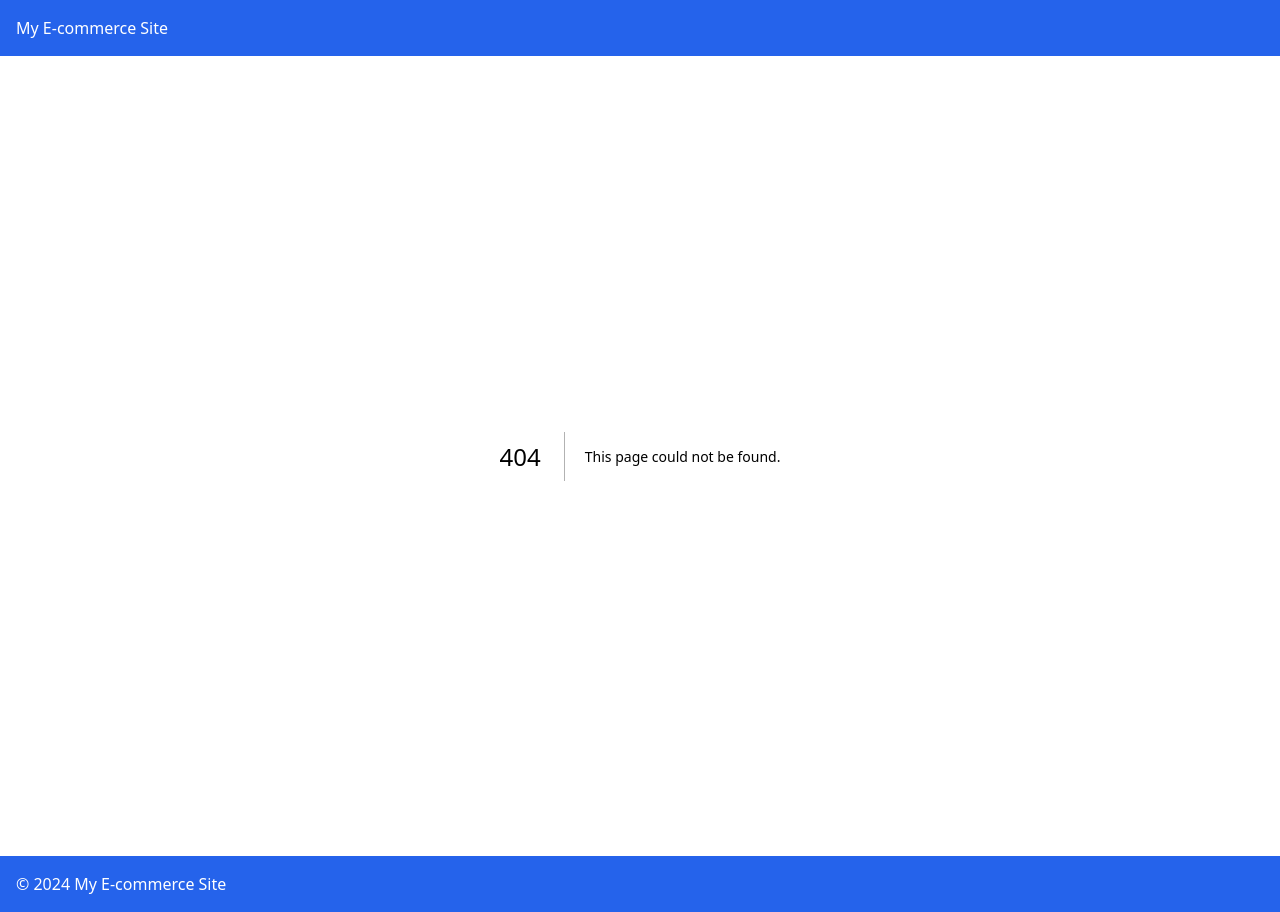
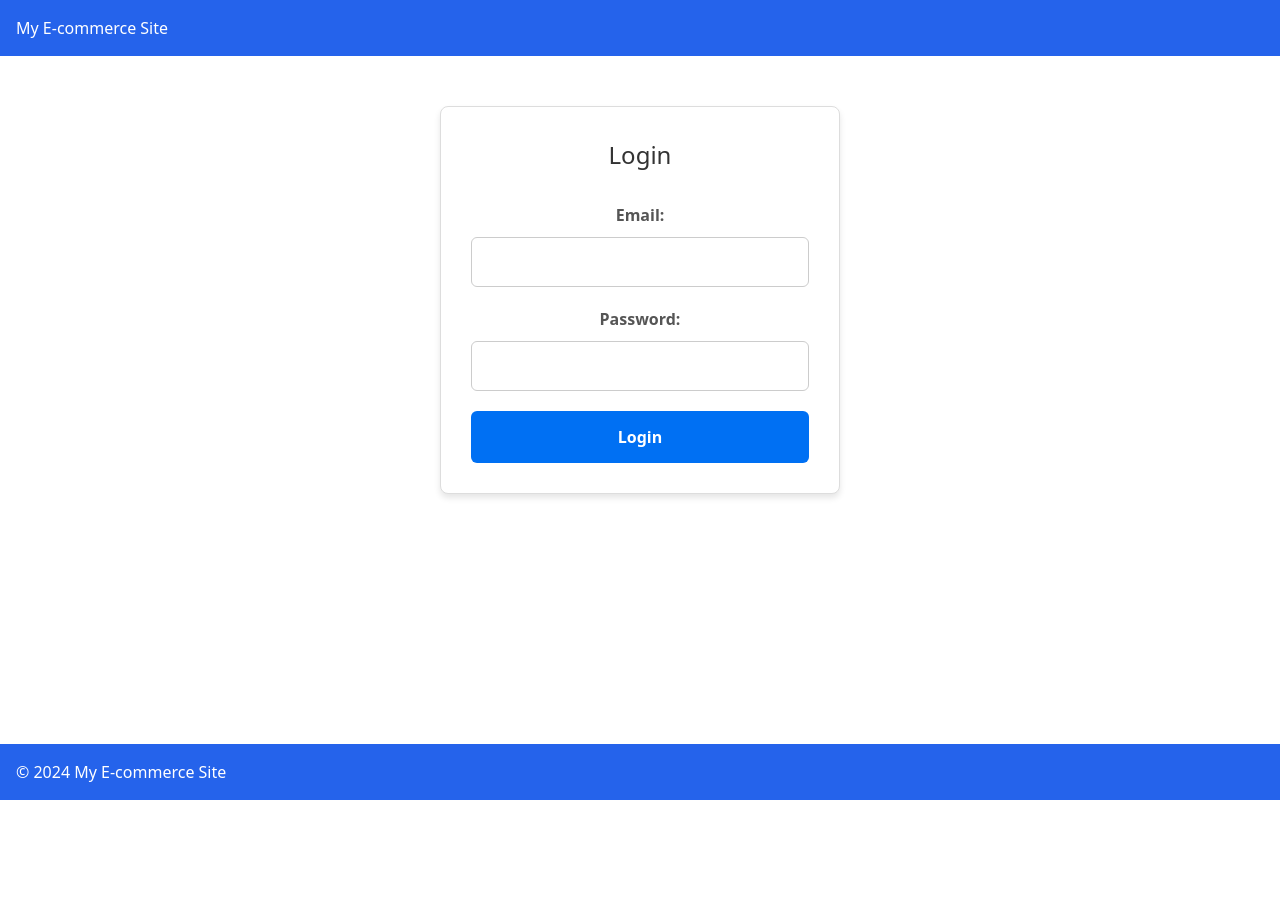
Before and after one commit to jumael99/ElevateMart, a Next.js app in the folder frontend/: page /login in a window 1280 px wide. Before the commit this address had no page. After the commit the page ends 800 px from the top, so only its background shows below. Built offline with nearby package versions, Linux system fonts and the light colour scheme.

Commit message:
login component added

```diff
--- /dev/null
+++ b/frontend/components/Login.js
@@ -0,0 +1,50 @@
+import { useState } from 'react';
+import axios from 'axios';
+import { useRouter } from 'next/router';
+import styles from '../styles/Login.module.css';
+
+export default function Login() {
+  const [email, setEmail] = useState('');
+  const [password, setPassword] = useState('');
+  const router = useRouter();
+
+  const handleLogin = async (e) => {
+    e.preventDefault();
+
+    try {
+      const res = await axios.post('http://localhost:5000/api/auth/login', { email, password });
+      localStorage.setItem('token', res.data.token);
+      router.push('/');
+    } catch (error) {
+      console.error(error);
+      alert('Invalid credentials');
+    }
+  };
+
+  return (
+    <div className={styles.loginContainer}>
+      <h1>Login</h1>
+      <form onSubmit={handleLogin}>
+        <div>
+          <label>Email:</label>
+          <input
+            type="email"
+            value={email}
+            onChange={(e) => setEmail(e.target.value)}
+            required
+          />
+        </div>
+        <div>
+          <label>Password:</label>
+          <input
+            type="password"
+            value={password}
+            onChange={(e) => setPassword(e.target.value)}
+            required
+          />
+        </div>
+        <button type="submit">Login</button>
+      </form>
+    </div>
+  );
+}
--- /dev/null
+++ b/frontend/pages/login.js
@@ -0,0 +1,15 @@
+import Login from "@/components/Login";
+
+import React from 'react'
+
+export const login = () => {
+  return (
+    <>
+    <div>
+        <Login/>
+    </div>
+
+    </>
+  )
+}
+export default login
--- /dev/null
+++ b/frontend/styles/Login.module.css
@@ -0,0 +1,78 @@
+/* styles/Login.module.css */
+.loginContainer {
+    max-width: 400px;
+    margin: 50px auto;
+    padding: 30px;
+    border: 1px solid #ddd;
+    border-radius: 8px;
+    background: #ffffff;
+    box-shadow: 0 4px 6px rgba(0, 0, 0, 0.1);
+    text-align: center;
+    color: black;
+  }
+
+  .loginContainer h1 {
+    margin-bottom: 30px;
+    font-size: 24px;
+    color: #333;
+  }
+
+  .loginContainer label {
+    display: block;
+    margin-bottom: 10px;
+    font-weight: 600;
+    color: #555;
+  }
+
+  .loginContainer input {
+    width: 100%;
+    padding: 12px;
+    margin-bottom: 20px;
+    border: 1px solid #ccc;
+    border-radius: 6px;
+    box-sizing: border-box;
+    font-size: 16px;
+  }
+
+  .loginContainer input:focus {
+    border-color: #0070f3;
+    outline: none;
+    box-shadow: 0 0 5px rgba(0, 112, 243, 0.2);
+  }
+
+  .loginContainer button {
+    width: 100%;
+    padding: 14px;
+    background: #0070f3;
+    border: none;
+    border-radius: 6px;
+    color: white;
+    font-size: 16px;
+    font-weight: 600;
+    cursor: pointer;
+    transition: background 0.3s ease;
+  }
+
+  .loginContainer button:hover {
+    background: #005bb5;
+  }
+
+  .loginContainer button:disabled {
+    background: #ccc;
+    cursor: not-allowed;
+  }
+
+  .loginContainer .form-group {
+    margin-bottom: 20px;
+  }
+
+  @media (max-width: 480px) {
+    .loginContainer {
+      padding: 20px;
+      margin: 20px;
+    }
+
+    .loginContainer h1 {
+      font-size: 20px;
+    }
+  }
--- a/package.json
+++ b/package.json
@@ -18,6 +18,7 @@
   "author": "Rijon",
   "license": "MIT",
   "dependencies": {
+    "axios": "^1.7.2",
     "bcryptjs": "^2.4.3",
     "colors": "^1.4.0",
     "cookie-parser": "^1.4.6",
```
Also changed, not shown: 1 other file (tests, documents, lock files or other folders).
